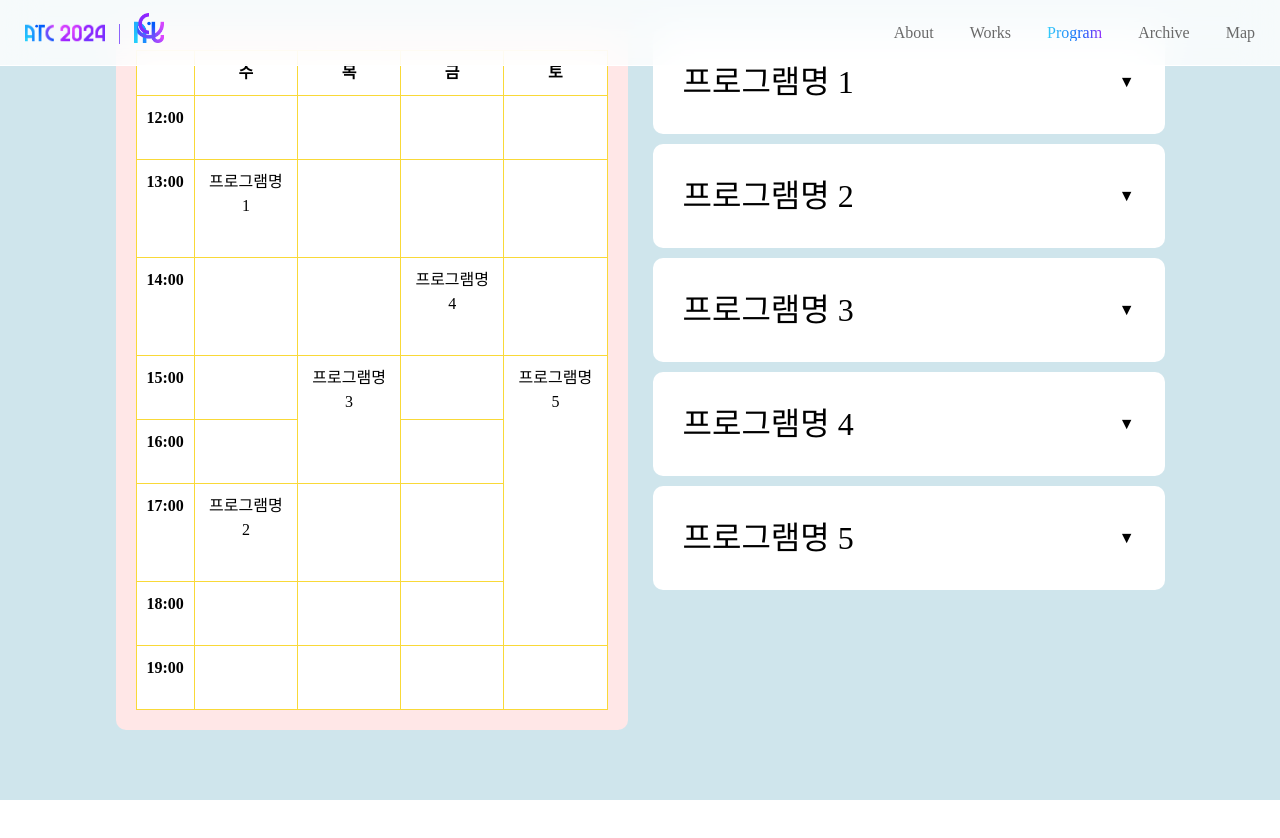
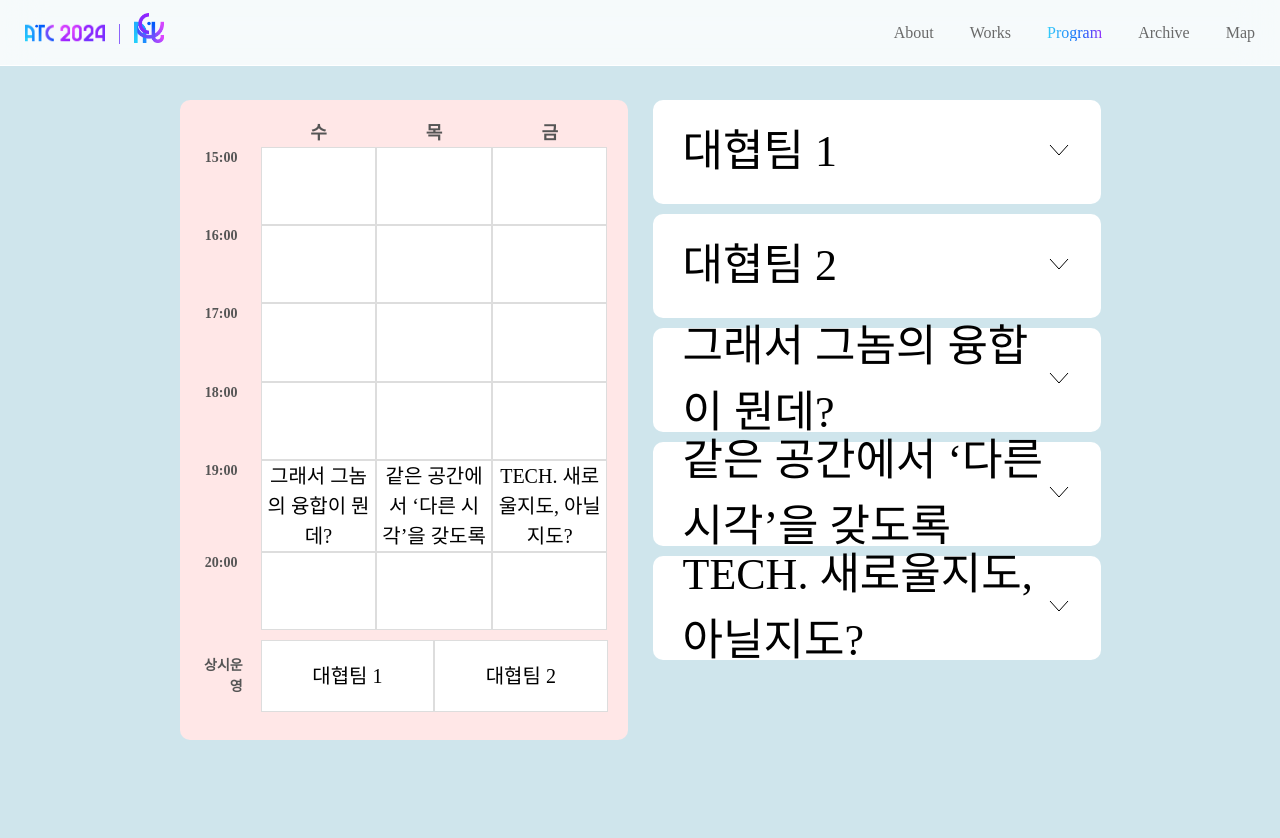
Before and after one commit to rmdnps10/ATC2024, a Next.js app: page /program in a window 1280 px wide. Before the commit the page ends 800 px from the top, so only its background shows below. Built offline with nearby package versions, Linux system fonts and the light colour scheme.

Commit message:
Design: 테이블 레이아웃 수정, 호버 효과 수정 #13

```diff
--- a/src/app/(main)/program/page.js
+++ b/src/app/(main)/program/page.js
@@ -1,180 +1,312 @@
-'use client';
-import React, { useState } from 'react';
-import styles from './page.module.css';
+'use client'
+import React, { useState } from 'react'
+import styles from './page.module.css'
+import Image from 'next/image'
+//
 //
 //
 //
 export default function ProgramPage() {
-  const [openPrograms, setOpenPrograms] = useState([]);
-  const [hoveredProgram, setHoveredProgram] = useState(null);
+  const [openPrograms, setOpenPrograms] = useState([])
+  const [hoveredProgram, setHoveredProgram] = useState(null)
 
-  const timeToRow = (time) => {
-    const [hour, minute] = time.split(':').map(Number);
-    return (hour - 12) + (minute === 30 ? 1 : 0) + 1; /*나중에 30분 단위 프로그램 고려해야함*/
-  };
+  const timeToRow = time => {
+    const [hour, minute] = time.split(':').map(Number)
+    return (
+      hour - 15 + (minute === 30 ? 1 : 0) + 1
+    ) /*나중에 30분 단위 프로그램 고려해야함*/
+  }
 
-  const dayToColumn = (day) => {
+  const dayToColumn = day => {
     switch (day) {
-      case '수': return 1;
-      case '목': return 2;
-      case '금': return 3;
-      case '토': return 4;
-      default: return 0;
+      case '수':
+        return 1
+      case '목':
+        return 2
+      case '금':
+        return 3
+      default:
+        return 0
     }
-  };
+  }
 
   const programs = [
     {
       id: 'program1',
-      title: '프로그램명 1',
+      title: '그래서 그놈의 융합이 뭔데?',
       day: '수',
-      startTime: '13:00',
-      endTime: '14:00',
-      location: 'X519',
-      description: '프로그램 설명을 적습니다. 설명 관련해서 기획팀과의 협업이 필요하다고 예상 됩니다.',
+      startTime: '19:00',
+      endTime: '20:00',
+      location: '서강대학교 하비에르관 5F 이머시브홀',
+      description:
+        "노상호의 작업을 중심으로 '융합예술'이 가지고 있는 한계와 오해에 관하여 논하고 함께 고민합니다. 또한 아테커의 고민에 대한 이야기를 나눕니다."
     },
     {
       id: 'program2',
-      title: '프로그램명 2',
-      day: '수',
-      startTime: '17:00',
-      endTime: '18:00',
-      location: 'X519',
-      description: '프로그램 설명을 적습니다. 설명 관련해서 기획팀과의 협업이 필요하다고 예상 됩니다.',
+      title: '같은 공간에서 ‘다른 시각’을 갖도록',
+      day: '목',
+      startTime: '19:00',
+      endTime: '20:00',
+      location: '서강대학교 하비에르관 5F 이머시브홀',
+      description:
+        '큐레이터의 시선으로 보는 전시 기획에 관한 이야기를 합니다. 큐레이터가 “전시를 만드는 방법”에 대한 관점을 다룹니다. (설명 미정)'
     },
     {
       id: 'program3',
-      title: '프로그램명 3',
-      day: '목',
-      startTime: '15:00',
-      endTime: '17:00',
-      location: 'X519',
-      description: '프로그램 설명을 적습니다. 설명 관련해서 기획팀과의 협업이 필요하다고 예상 됩니다.',
+      title: 'TECH. 새로울지도, 아닐지도?',
+      day: '금',
+      startTime: '19:00',
+      endTime: '20:00',
+      location: '서강대학교 하비에르관 5F 이머시브홀',
+      description:
+        '아트&테크놀로지학과가 만들어졌을 2013년의 TECH와 지금의 TECH는 같은가? 또한 매년 새로운 기술들이 새롭다고 하지만 정말 새로운 것일까?'
+    }
+  ]
+  const alwaysAvailablePrograms = [
+    {
+      id: 'always1',
+      title: '대협팀 1',
+      description: '상시운영 프로그램 1 설명'
     },
     {
-      id: 'program4',
-      title: '프로그램명 4',
-      day: '금',
-      startTime: '14:00',
-      endTime: '15:00',
-      location: 'X519',
-      description: '프로그램 설명을 적습니다. 설명 관련해서 기획팀과의 협업이 필요하다고 예상 됩니다.',
-    },
-    {
-      id: 'program5',
-      title: '프로그램명 5',
-      day: '토',
-      startTime: '15:00',
-      endTime: '19:00',
-      location: 'X519',
-      description: '프로그램 설명을 적습니다. 설명 관련해서 기획팀과의 협업이 필요하다고 예상 됩니다.',
+      id: 'always2',
+      title: '대협팀 2',
+      description: '상시운영 프로그램 2 설명'
     }
-  ];
+  ]
 
   const getDuration = (startTime, endTime) => {
-    const [startHour, startMinute] = startTime.split(':').map(Number);
-    const [endHour, endMinute] = endTime.split(':').map(Number);
+    const [startHour, startMinute] = startTime.split(':').map(Number)
+    const [endHour, endMinute] = endTime.split(':').map(Number)
 
-    const start = startHour * 60 + startMinute;
-    const end = endHour * 60 + endMinute;
+    const start = startHour * 60 + startMinute
+    const end = endHour * 60 + endMinute
 
-    return (end - start) / 60;
-  };
+    return (end - start) / 60
+  }
+
+  // 요일 데이터 추가
+  const days = ['수', '목', '금']
 
   const generateTable = () => {
-    const table = Array.from({ length: 8 }, () => Array(4).fill(null));
+    const table = Array.from({ length: 6 }, () => Array(3).fill(null)) // 시간당 1행씩으로 총 6개 행
 
-    programs.forEach((program) => {
-      const row = timeToRow(program.startTime);
-      const col = dayToColumn(program.day);
-      const rowspan = getDuration(program.startTime, program.endTime);
+    programs.forEach(program => {
+      const row = timeToRow(program.startTime)
+      const col = dayToColumn(program.day)
+      const rowspan = getDuration(program.startTime, program.endTime)
 
+      if (row > 0 && col > 0 && row <= table.length && col <= table[0].length) {
         if (table[row - 1][col - 1] === null) {
-        table[row - 1][col - 1] = { title: program.title, id: program.id, rowspan };
+          table[row - 1][col - 1] = {
+            title: program.title,
+            id: program.id,
+            rowspan
+          }
           for (let i = 1; i < rowspan; i++) {
             if (table[row - 1 + i]) {
-            table[row - 1 + i][col - 1] = 'skip';
+              table[row - 1 + i][col - 1] = 'skip'
             }
           }
         }
-    });
+      }
+    })
 
-    return table;
-  };
+    return table
+  }
 
-  const tableData = generateTable();
+  const tableData = generateTable()
 
   return (
     <main className={styles.main}>
-      {/* 왼쪽 타임테이블 */}
       <section className={styles.timetableContainer}>
-        <table className={styles.table}>
-          <thead>
-            <tr className={styles.dayRow}>
-              <th className={styles.dayHeader}></th>
-              <th className={styles.dayHeader} data-day="수"></th>
-              <th className={styles.dayHeader} data-day="목"></th>
-              <th className={styles.dayHeader} data-day="금"></th>
-              <th className={styles.dayHeader} data-day="토"></th>
-            </tr>
-          </thead>
-          <tbody>
-            {['12:00', '13:00', '14:00', '15:00', '16:00', '17:00', '18:00', '19:00'].map((time, rowIndex) => (
-              <tr key={rowIndex}>
-                <td className={styles.timeColumn} data-time={time}></td>
-                {Array(4).fill(null).map((_, colIndex) => {
-                  const cellData = tableData[rowIndex][colIndex];
+        <div className={styles.gridContainer}>
+          {/* 요일 표시 */}
+          <div></div>
+          {days.map((day, index) => (
+            <div
+              key={index}
+              className={styles.dayHeader}></div>
+          ))}
 
-                  if (cellData === undefined || cellData === 'skip') {
-                    return null; /*병합된 셀은 건너뛰도록 하기*/
-                  }
+          {/* 시간 표시 및 프로그램 셀 */}
+          {['15:00', '16:00', '17:00', '18:00', '19:00', '20:00'].map(
+            (time, rowIndex) => (
+              <React.Fragment key={rowIndex}>
+                {/* 시간 표시 */}
+                <div
+                  className={styles.timeLabel}
+                  style={{ gridRow: rowIndex + 2 }}>
+                  {time}
+                </div>
 
-                  if (cellData) {
-                    return (
-                      <td
+                {/* 프로그램 데이터 */}
+                {Array(3)
+                  .fill(null)
+                  .map((_, colIndex) => {
+                    const cellData = tableData[rowIndex][colIndex]
+                    if (cellData === 'skip') return null
+
+                    return cellData ? (
+                      <div
                         key={colIndex}
-                        className={`${styles.tableCell} ${hoveredProgram === cellData.id ? styles.highlightedProgram : ''}`}
-                        rowSpan={cellData.rowspan}
+                        className={styles.programCell}
+                        /*style={{
+                          gridColumn: colIndex + 2,
+                          gridRow: `span ${cellData.rowspan}`
+                        }}*/
                         onMouseEnter={() => setHoveredProgram(cellData.id)}
-                        onMouseLeave={() => setHoveredProgram(null)}
-                      >
+                        onMouseLeave={() => setHoveredProgram(null)}>
+                        <div
+                          className={`${styles.backgroundLayer} ${
+                            hoveredProgram === cellData.id
+                              ? styles.highlightedBackground
+                              : ''
+                          }`}>
+                          {/* 텍스트 레이어 */}
+                          <div
+                            className={`${styles.gradientText} ${
+                              hoveredProgram === cellData.id
+                                ? styles.highlightedText
+                                : ''
+                            }`}>
                             {cellData.title}
-                      </td>
-                    );
-                  } else {
-                    return <td key={colIndex} className={styles.tableCell}></td>;
-                  }
+                          </div>
+                        </div>
+                      </div>
+                    ) : (
+                      <div
+                        key={colIndex}
+                        className={styles.programCell}
+                        style={{
+                          gridColumn: colIndex + 2,
+                          gridRow: rowIndex + 2
+                        }}></div>
+                    )
                   })}
-              </tr>
+              </React.Fragment>
+            )
+          )}
+        </div>
+        <div className={styles.alwaysTableContainer}>
+          <div className={styles.alwaysLabel}>상시운영</div>
+          {alwaysAvailablePrograms.map(program => (
+            <div
+              key={program.id}
+              className={styles.alwaysProgramCell}
+              onMouseEnter={() => setHoveredProgram(program.id)}
+              onMouseLeave={() => setHoveredProgram(null)}>
+              {/* 배경 레이어 */}
+              <div
+                className={`${styles.backgroundLayer} ${
+                  hoveredProgram === program.id
+                    ? styles.highlightedBackground
+                    : ''
+                }`}>
+                {/* 텍스트 레이어 */}
+                <div
+                  className={`${styles.gradientText} ${
+                    hoveredProgram === program.id ? styles.highlightedText : ''
+                  }`}>
+                  {program.title}
+                </div>
+              </div>
+            </div>
           ))}
-          </tbody>
-        </table>
+        </div>
       </section>
 
       {/* 오른쪽 프로그램 목록 */}
       <section className={styles.programContainer}>
-        {programs.map((program) => (
+        {alwaysAvailablePrograms.map(program => (
           <div
             key={program.id}
             className={styles.programItem}>
             <div
-              className={`${styles.programHeader} ${hoveredProgram === program.id ? styles.highlightedProgram : ''} ${openPrograms.includes(program.id) ? styles.active : ''}`}
-              onClick={() => setOpenPrograms(openPrograms.includes(program.id)
+              className={`${styles.programHeader} ${
+                hoveredProgram === program.id ? styles.highlightedProgram : ''
+              } ${openPrograms.includes(program.id) ? styles.active : ''}`}
+              data-text={program.title}
+              onMouseEnter={() => setHoveredProgram(program.id)}
+              onMouseLeave={() => setHoveredProgram(null)}
+              onClick={() =>
+                setOpenPrograms(
+                  openPrograms.includes(program.id)
                     ? openPrograms.filter(id => id !== program.id)
-                : [...openPrograms, program.id])}
-            >
+                    : [...openPrograms, program.id]
+                )
+              }>
               <span>{program.title}</span>
               <span className={styles.arrow}>
-                {openPrograms.includes(program.id) ? '▲' : '▼'}
+                {openPrograms.includes(program.id) ? (
+                  <Image
+                    src="/icon/button/toggleUp.svg"
+                    width={24}
+                    height={24}
+                  />
+                ) : (
+                  <Image
+                    src="/icon/button/toggleDown.svg"
+                    width={24}
+                    height={24}
+                  />
+                )}
               </span>
             </div>
             {openPrograms.includes(program.id) && (
               <div className={styles.accordionContent}>
                 <div className={styles.programDetails}>
-                  <p className={styles.programTime}>{program.startTime} - {program.endTime} ({program.day})</p>
-                  <p className={styles.programLocation}>
-                    {program.location} 위치 보러가기
+                  <p className={styles.programLocation}>{program.location}</p>
+                  <p className={styles.programDescription}>
+                    {program.description}
                   </p>
+                </div>
+              </div>
+            )}
+          </div>
+        ))}
+        {programs.map(program => (
+          <div
+            key={program.id}
+            className={styles.programItem}>
+            <div
+              className={`${styles.programHeader} ${
+                hoveredProgram === program.id ? styles.highlightedProgram : ''
+              } ${openPrograms.includes(program.id) ? styles.active : ''}`}
+              data-text={program.title}
+              onMouseEnter={() => setHoveredProgram(program.id)}
+              onMouseLeave={() => setHoveredProgram(null)}
+              onClick={() =>
+                setOpenPrograms(
+                  openPrograms.includes(program.id)
+                    ? openPrograms.filter(id => id !== program.id)
+                    : [...openPrograms, program.id]
+                )
+              }>
+              <span>{program.title}</span>
+              <span className={styles.arrow}>
+                {openPrograms.includes(program.id) ? (
+                  <Image
+                    src="/icon/button/toggleUp.svg"
+                    width={24}
+                    height={24}
+                  />
+                ) : (
+                  <Image
+                    src="/icon/button/toggleDown.svg"
+                    width={24}
+                    height={24}
+                  />
+                )}
+              </span>
+            </div>
+            {openPrograms.includes(program.id) && (
+              <div className={styles.accordionContent}>
+                <div className={styles.programDetails}>
+                  <p className={styles.programTime}>
+                    {program.startTime} - {program.endTime} ({program.day})
+                  </p>
+                  <p className={styles.programLocation}>{program.location}</p>
                   <p className={styles.programDescription}>
                     {program.description}
                   </p>
@@ -185,5 +317,5 @@ export default function ProgramPage() {
         ))}
       </section>
     </main>
-  );
+  )
 }
--- a/src/app/(main)/program/page.module.css
+++ b/src/app/(main)/program/page.module.css
@@ -2,59 +2,156 @@
   display: flex;
   justify-content: center;
   width: 100%;
-    height: 100vh;
-    padding: 3rem 10rem 0 10rem; /* 비율 뷰포트에 맞춰서 임의로 설정 */
+  height: 100%;
+  padding: 10rem;
   gap: 2.5rem;
   background-color: rgb(207, 229, 236);
 }
 
 .timetableContainer {
-    width: 40vw;
-    height: 70rem;
+  position: relative;
+  display: flex;
+  flex-direction: column;
+  width: 35vw;
+  height: 80vh;
   padding: 2rem;
   border: 0;
   border-radius: 1rem;
   background-color: #ffe7e7;
+  overflow: auto;
 }
 
-.table {
-    width: 100%;
+.gridContainer {
+  display: grid;
+  grid-template-columns: 15% 1fr 1fr 1fr;
+  grid-template-rows: auto repeat(6, 1fr);
+  height: 85%;
+  font-size: 2rem;
+  font-family: 'Pretendard';
+}
+
+.alwaysTableContainer {
+  display: grid;
+  grid-template-columns: 15% 1fr 1fr;
+  margin-top: 1rem;
+  height: 12%;
+}
+
+.alwaysProgramCell {
+  display: flex;
+  justify-content: center;
+  align-items: center;
+  background-color: #ffffff;
+  border: 1px solid #ddd;
+  text-align: center;
+  font-size: 2rem;
   height: 100%;
 }
 
-.table th, .table td {
-    border: 1px solid #f9d938;
-    padding: 1rem;
-    text-align: center;
-    background-color: white;
-    font-size: 1.6rem;
+.alwaysProgramTitle {
+  font-weight: bold;
+  color: #333;
+  font-size: 2rem;
 }
 
-.dayRow {
-    background-color: transparent;
-    border: none;
+.dayHeader {
+  position: relative;
+  text-align: center;
+  font-weight: bold;
+  font-size: 1.8rem;
+  color: #555;
 }
 
-.timeColumn::before {
-    content: attr(data-time);
-    display: block;
-    font-weight: bold;
-    font-size: 1.6rem;
+.dayHeader:nth-child(2)::before {
+  content: '수';
 }
 
-.dayHeader::before {
-    content: attr(data-day);
-    display: block;
-    font-weight: bold;
-    font-size: 1.6rem;
+.dayHeader:nth-child(3)::before {
+  content: '목';
 }
 
-.highlightedProgram, .hovered {
-    background-color: rgb(255, 159, 159) !important;
+.dayHeader:nth-child(4)::before {
+  content: '금';
 }
 
+.timeLabel {
+  display: flex;
+  justify-content: center;
+  grid-column: 1;
+  font-size: 1.4rem;
+  text-align: right;
+  padding-right: 1.8rem;
+  color: #555;
+  font-weight: bold;
+}
+
+.alwaysLabel {
+  display: flex;
+  justify-content: center;
+  align-items: center;
+  grid-column: 1;
+  font-size: 1.4rem;
+  text-align: right;
+  padding-right: 1.8rem;
+  color: #555;
+  font-weight: bold;
+}
+
+.programCell {
+  display: flex;
+  justify-content: center;
+  align-items: center;
+  background-color: #ffffff;
+  border: 1px solid #ddd;
+  text-align: center;
+  transition: background-color 0.3s;
+}
+.grdientText {
+  display: flex;
+  justify-content: center;
+  align-items: center;
+  background-color: #7dffad;
+  border: 1px solid #ddd;
+  text-align: center;
+  transition: background-color 0.3s;
+}
+.highlightedBackground {
+  display: flex;
+  justify-content: center;
+  align-items: center;
+  width: 100%;
+  height: 100%;
+  background-color: #f1fcff; /* 호버 시 나타나는 배경색 */
+}
+
+/* 호버 시 텍스트 그라디언트 적용 */
+.highlightedText {
+  display: flex;
+  justify-content: center;
+  align-items: center;
+  background: linear-gradient(
+    90deg,
+    #35cffa,
+    #278ffb,
+    #3c79fb,
+    #dd4ffc,
+    #9734fb,
+    #7340fb
+  );
+  -webkit-background-clip: text;
+  color: transparent;
+  background-clip: text;
+}
+/**/
+/**/
+/**/
+/**/
+/**/
+/**/
+/**/
+/**/
 .programContainer {
-    width: 40vw;
+  width: 35vw;
 }
 
 .programItem {
@@ -70,11 +167,9 @@
   padding: 2.8rem 3rem;
   border-radius: 1rem;
   background-color: #ffffff;
-    font-size: 3.2rem;
-}
-
-.programHeader:hover {
-    background-color: #fbffad;
+  font-size: 4.4rem;
+  transition: background-color 0.3s;
+  font-family: 'Sandoll Seoul';
 }
 
 .arrow {
@@ -106,7 +201,6 @@
   color: #444444;
 }
 
-.active { /*효과 수정 필요*/
+.active {
   border-radius: 1rem 1rem 0 0;
-    background-color: rgb(255, 159, 159);
 }
```
Also changed, not shown: public/icon/button/toggleDown.svg (added), public/icon/button/toggleUp.svg (added). Lines whose indentation alone changed are shown as unchanged.
